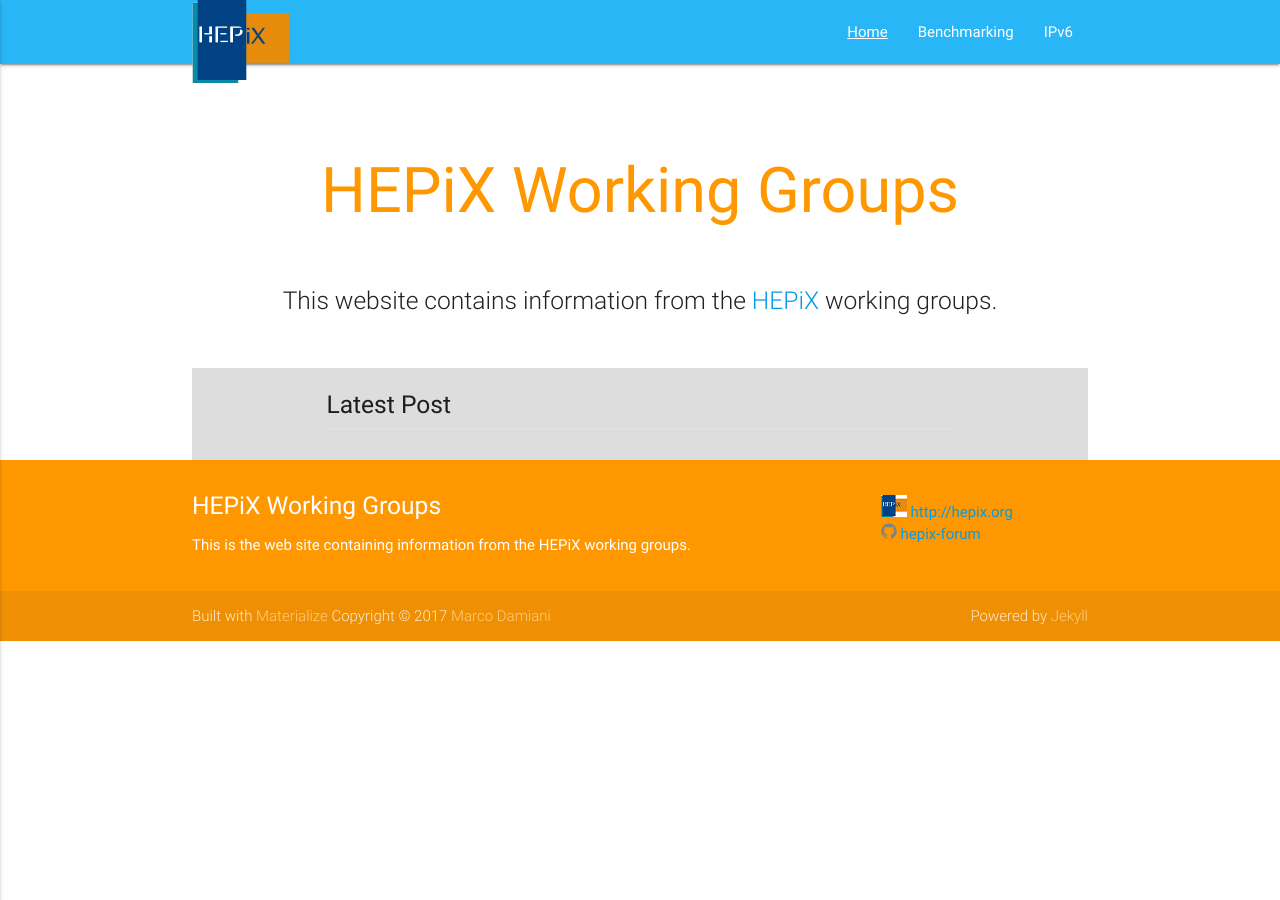
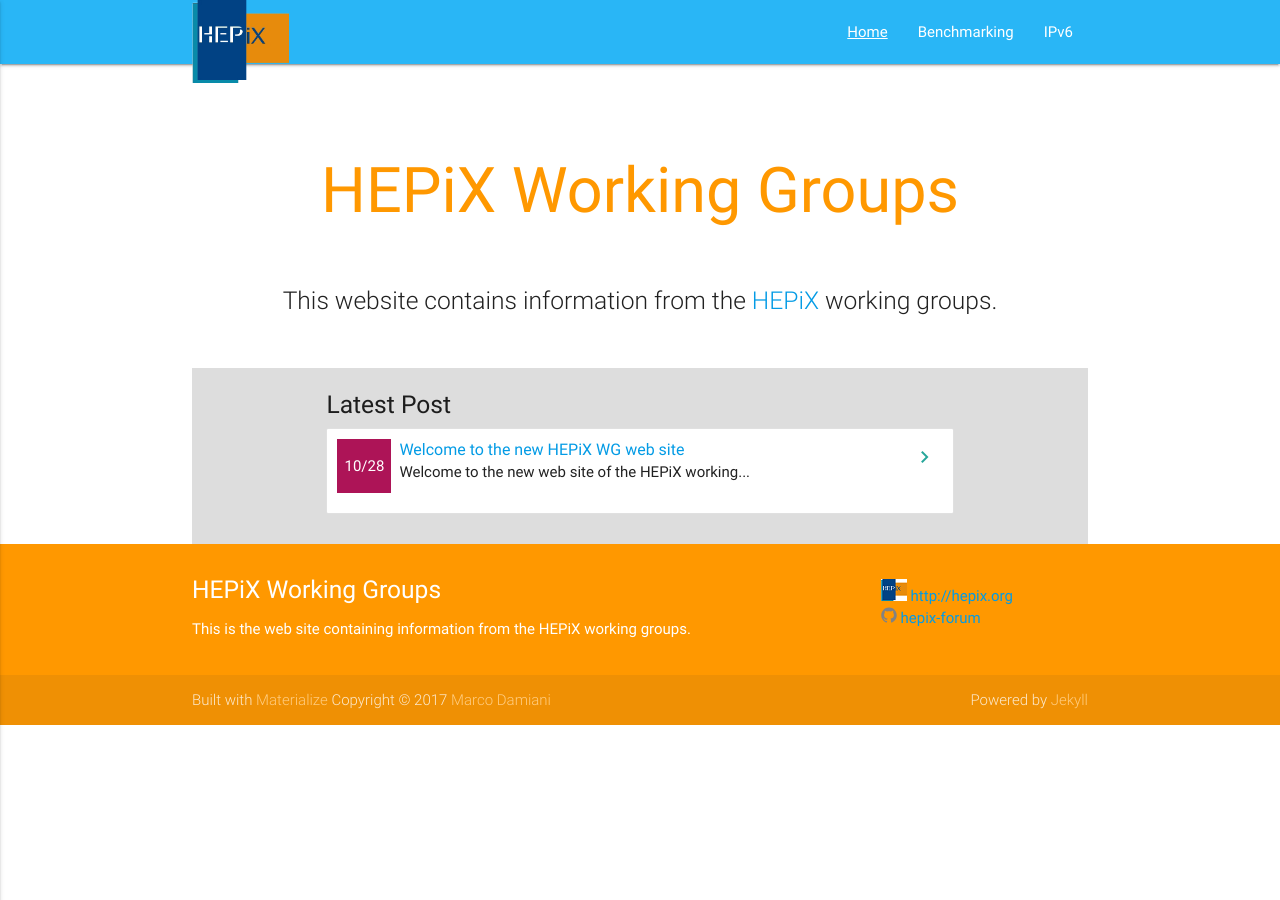
Before and after one commit to HEPiX-Forum/hepix-forum.github.io, a Jekyll site: the page built from index.md, in a window 1280 px wide. Built offline with Jekyll 4.4.1, drawn with Linux system fonts in a browser that asks for light colours.

Commit message:
Add a post announcing the new web site
- Also fixes a problem in HEPiX logo path in the footer

```diff
--- a/_includes/hepix-logo.html
+++ b/_includes/hepix-logo.html
@@ -1 +1 @@
-<a href="http://hepix.org"><span class="icon icon--github"><img src="images/hepix-logo-small.png"></span><span class="username"> http://hepix.org</span></a>
+<a href="http://hepix.org"><span class="icon icon--github"><img src="/images/hepix-logo-small.png"></span><span class="username"> http://hepix.org</span></a>
--- /dev/null
+++ b/_posts/2017-10-28-Welcome.md
@@ -0,0 +1,7 @@
+---
+title: Welcome to the new HEPiX WG web site
+layout: post
+---
+
+Welcome to the new web site of the HEPiX working group. The contents of the former
+DocuWiki-based side is being migrated to this new site.
```
